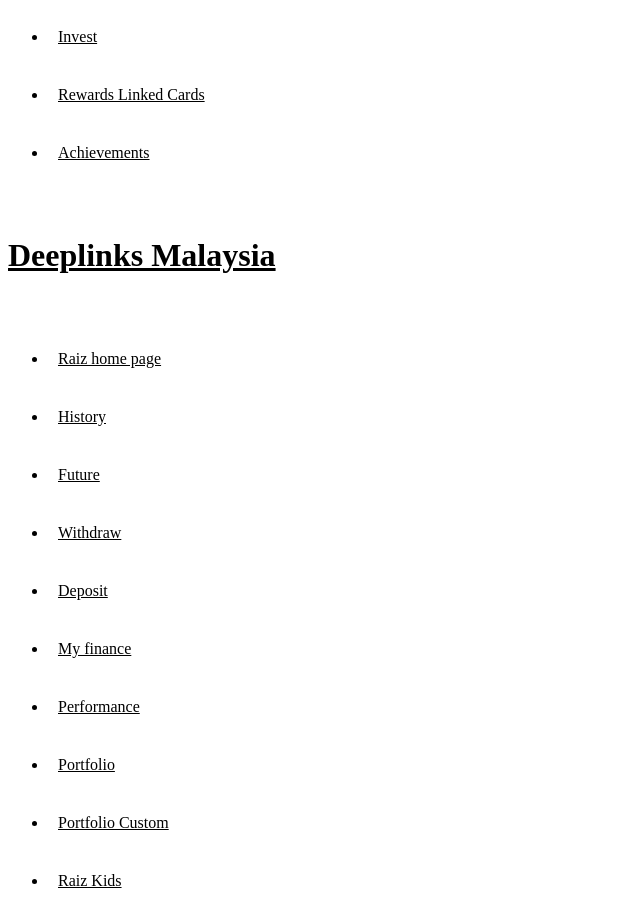
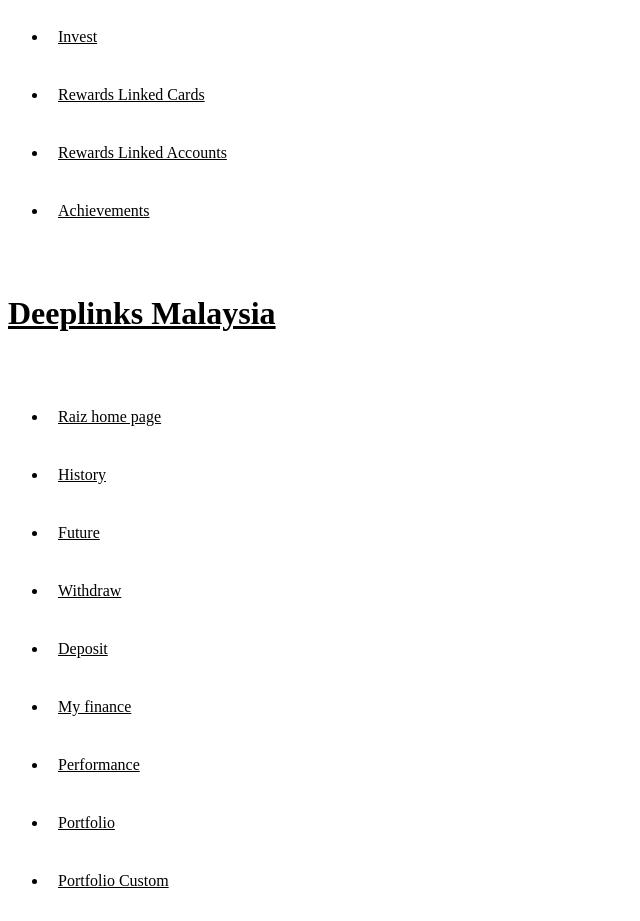
Before and after one commit to AcornsGrowAU/RaizDeeplinks, a plain HTML site: page index.html in a window 1280 px wide. Shown: the part 1640-2561 px from the top of the page, without its empty margins (0-640 px from the left). Drawn offline with Linux system fonts and the light colour scheme.

Commit message:
added Rewards Linked Accounts

```diff
--- a/index.html
+++ b/index.html
@@ -47,6 +47,7 @@
     <li><a href="raiz://profile/financial">Profile Financial</a></li>
     <li><a href="raiz://invest">Invest</a></li>
     <li><a href="raiz://rewards_linked_cards">Rewards Linked Cards</a></li>
+    <li><a href="raiz://rewards_linked_accounts">Rewards Linked Accounts</a></li>
     <li><a href="raiz://achievements">Achievements</a></li>
 </ul>
 
```
